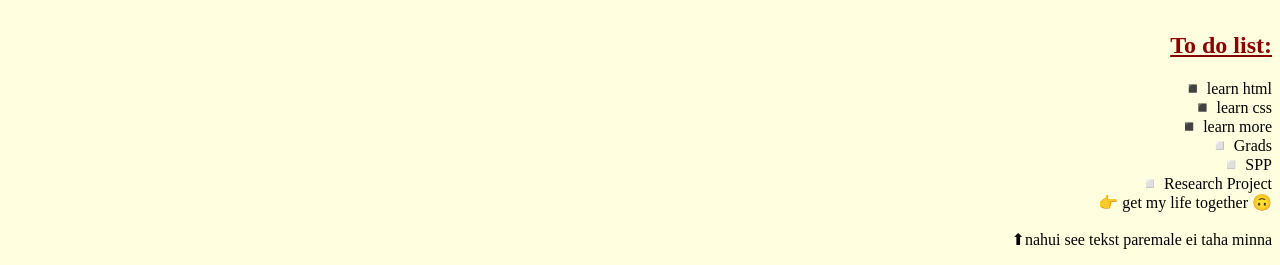
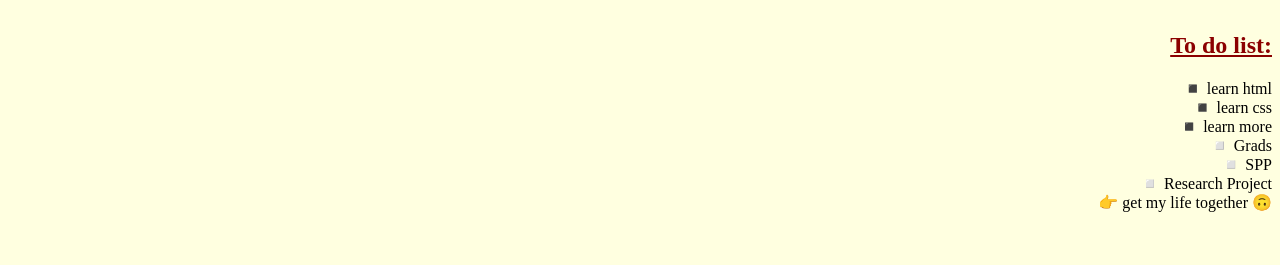
Before and after one commit to marimarimari/apelsin, a plain HTML site: page index.html in a window 1280 px wide. Shown: the part 867-1132 px from the top of the page. Drawn offline with Linux system fonts and the light colour scheme.

Commit message:
Update index.html

```diff
--- a/index.html
+++ b/index.html
@@ -63,7 +63,7 @@ p2 {text-align: right;
 ◽  SPP <br>
 ◽  Research Project <br>
 👉 get my life together 🙃 <br> <br>
-⬆nahui see tekst paremale ei taha minna
+
 </p>
 
 
```
